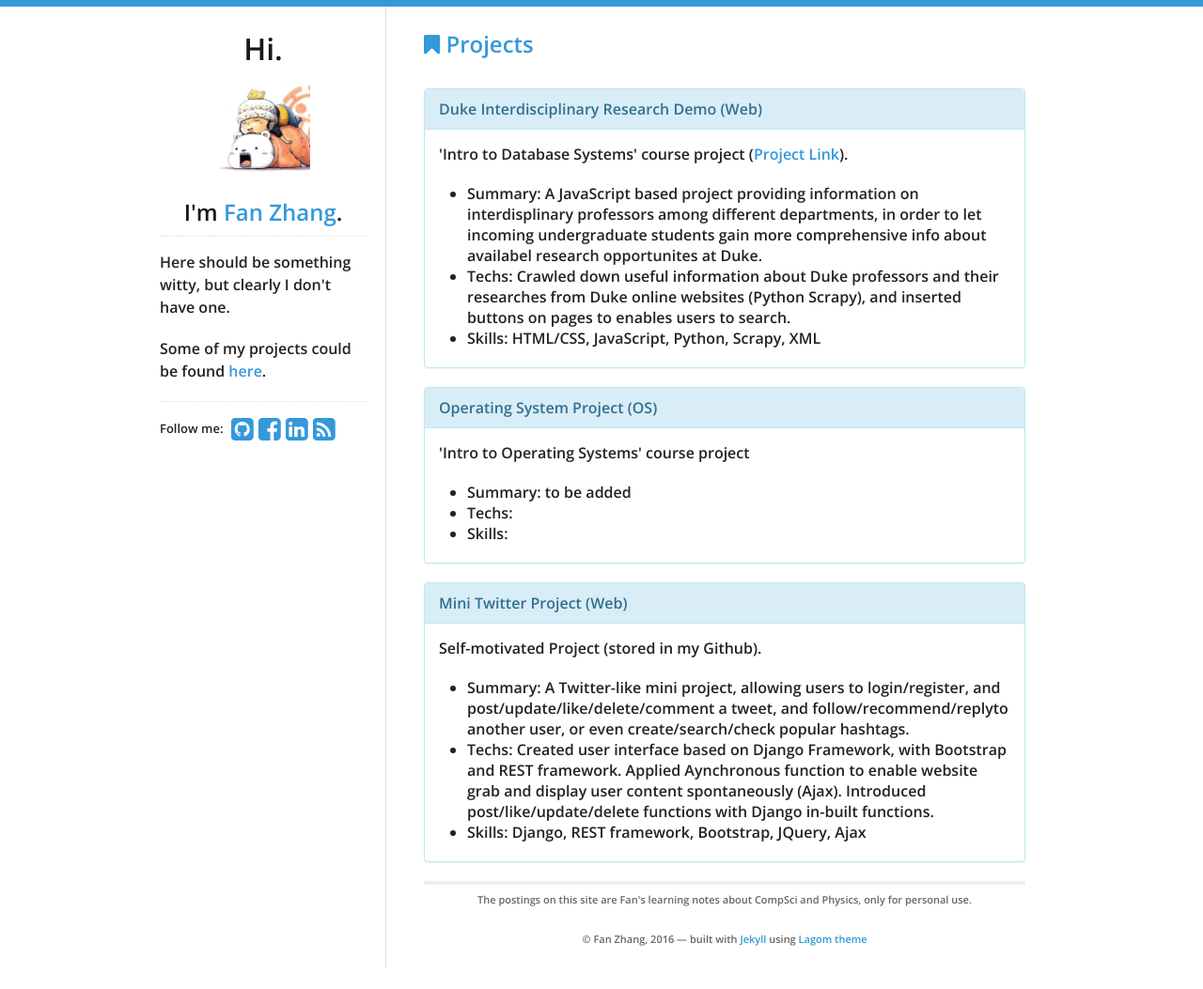
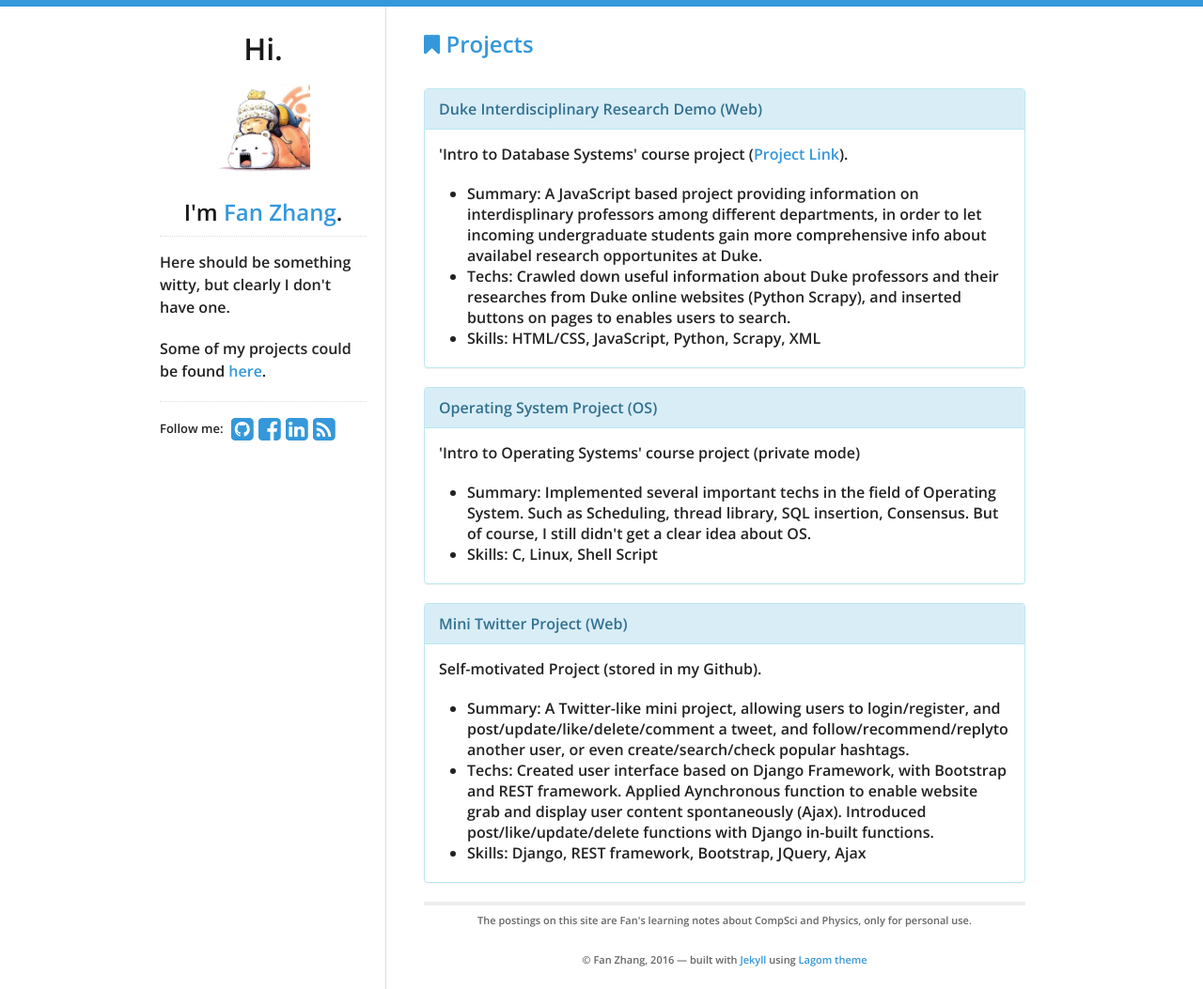
Before and after one commit to KimLakWon/fanfanman.github.io, a Jekyll site: the page built from project.html, in a window 1280 px wide. Shown: the whole page at 94% size. Built offline with Jekyll 4.4.1, drawn with Linux system fonts in a browser that asks for light colours; nearby versions of some CDN libraries; before the commit the page ends 1031 px from its top, so only the background shows below that.

Commit message:
minor fixes

```diff
--- a/project.html
+++ b/project.html
@@ -24,11 +24,10 @@ title: Blog Posts
   <div class="panel panel-info">
 	  <div class="panel-heading">Operating System Project (OS)</div>
 	  <div class="panel-body">
-	    <p>'Intro to Operating Systems' course project</p>
+	    <p>'Intro to Operating Systems' course project (private mode)</p>
 	    <ul>
-	    	<li>Summary: to be added</li>
-	    	<li>Techs: </li>
-	    	<li>Skills: </li>
+	    	<li>Summary: Implemented several important techs in the field of Operating System. Such as Scheduling, thread library, SQL insertion, Consensus. But of course, I still didn't get a clear idea about OS.</li>
+	    	<li>Skills: C, Linux, Shell Script</li>
 	    </ul>
 	  </div>
   </div>
```
Also changed, not shown: _posts/2015-12-22-preface-to-this-blog.md (+1 -1 lines), _posts/2017-07-19-Computer-Vision-Note-11.md (+1 -1 lines).
